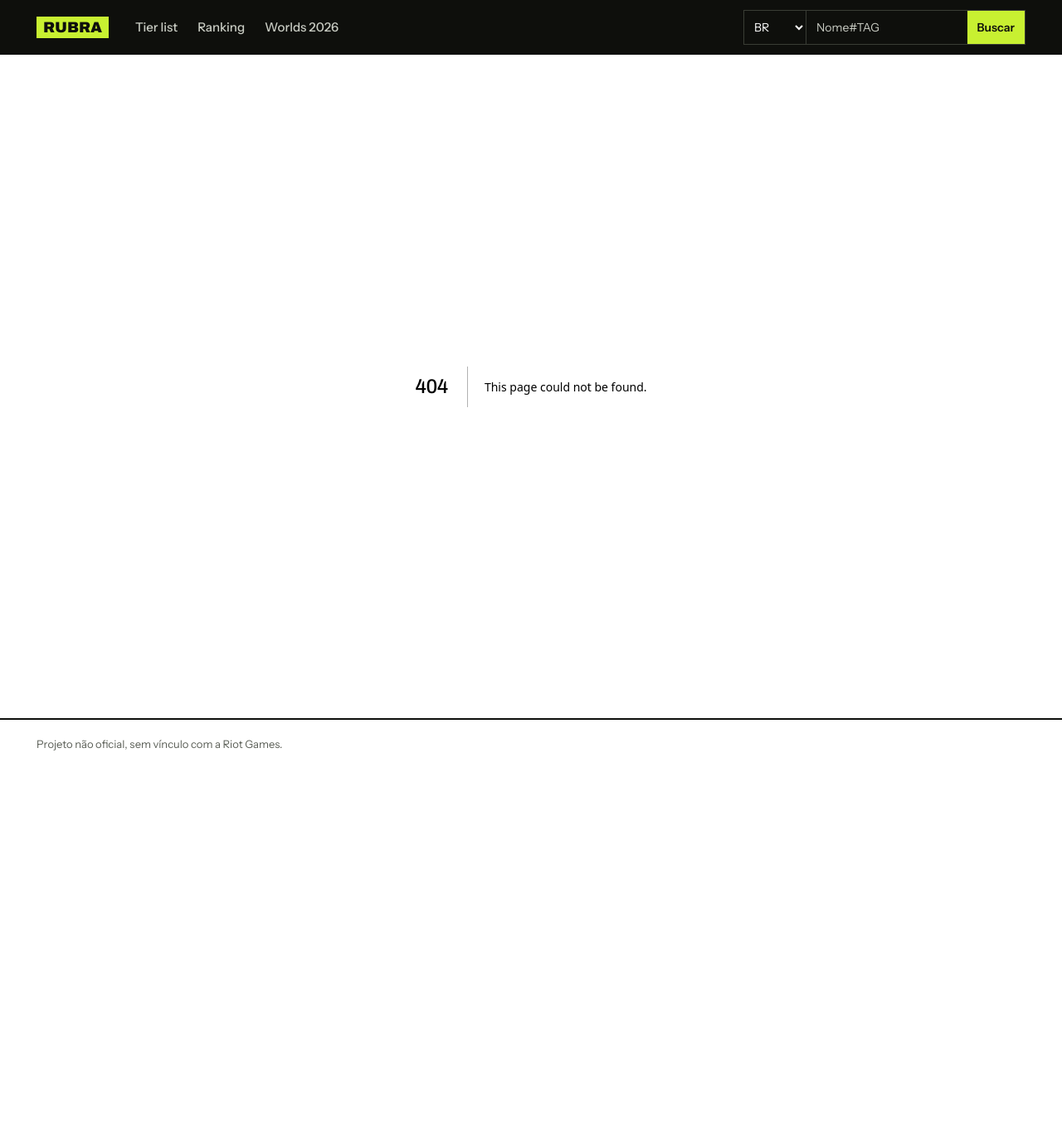
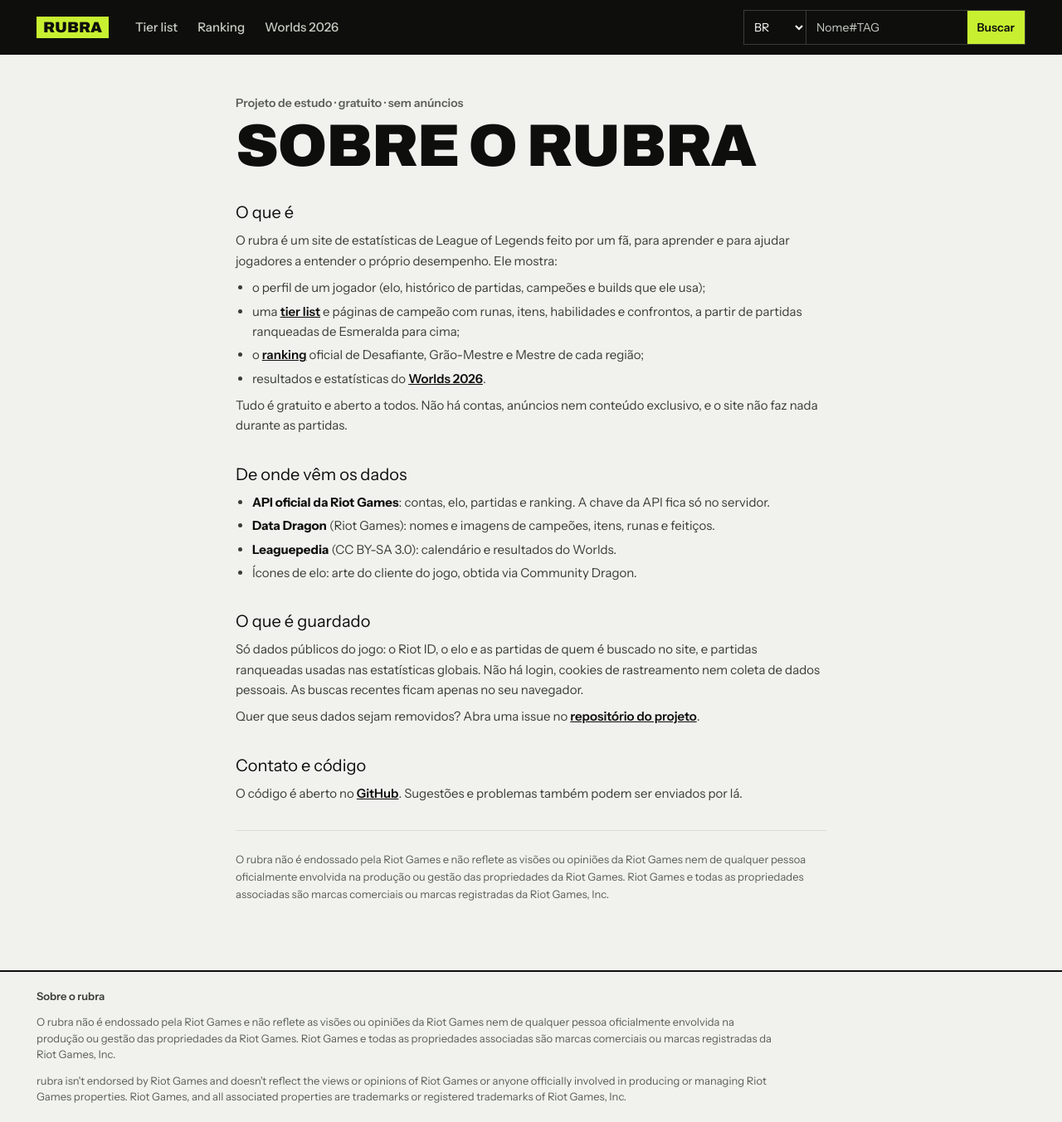
Before and after one commit to LeoGCarva/opgg-clone, a Next.js app: page /sobre in a window 1280 px wide. Before the commit this address had no page. Shown: the whole page at 83% size. Before the commit the page ends 928 px from the top, so only its background shows below. Built offline with nearby package versions, Linux system fonts and the light colour scheme.

Commit message:
feat(legal): add riot legal notice and about page

```diff
--- a/src/app/layout.tsx
+++ b/src/app/layout.tsx
@@ -57,9 +57,24 @@
         </header>
         {children}
         <footer className="mt-auto border-t-2 border-ink">
-          <p className="mx-auto max-w-[1240px] px-6 py-5 text-[13px] text-muted">
-            Projeto não oficial, sem vínculo com a Riot Games.
-          </p>
+          <div className="mx-auto flex max-w-[1240px] flex-col gap-3 px-6 py-5 text-[13px] text-muted">
+            <nav aria-label="Rodapé" className="flex gap-4 font-semibold text-ink-soft">
+              <Link href="/sobre" className="hover:text-ink hover:underline">
+                Sobre o rubra
+              </Link>
+            </nav>
+            {/* Aviso legal exigido pelos termos da API da Riot ("Legal Jibber Jabber"). */}
+            <p className="max-w-[900px] text-pretty">
+              O rubra não é endossado pela Riot Games e não reflete as visões ou opiniões da Riot Games nem de
+              qualquer pessoa oficialmente envolvida na produção ou gestão das propriedades da Riot Games. Riot
+              Games e todas as propriedades associadas são marcas comerciais ou marcas registradas da Riot Games, Inc.
+            </p>
+            <p lang="en" className="max-w-[900px] text-pretty">
+              rubra isn&apos;t endorsed by Riot Games and doesn&apos;t reflect the views or opinions of Riot Games or
+              anyone officially involved in producing or managing Riot Games properties. Riot Games, and all
+              associated properties are trademarks or registered trademarks of Riot Games, Inc.
+            </p>
+          </div>
         </footer>
       </body>
     </html>
--- /dev/null
+++ b/src/app/sobre/page.tsx
@@ -0,0 +1,99 @@
+import type { Metadata } from "next";
+import Link from "next/link";
+
+export const metadata: Metadata = { title: "Sobre · rubra" };
+
+const REPO_URL = "https://github.com/LeoGCarva/opgg-clone";
+
+// Página estática: o que o site faz, de onde vêm os dados e o que é guardado.
+// Também serve de referência para a revisão da Riot ao pedir a chave da API.
+export default function AboutPage() {
+  return (
+    <main className="mx-auto w-full max-w-[760px] flex-1 px-6 pt-12 pb-20">
+      <p className="text-sm font-semibold text-muted">Projeto de estudo · gratuito · sem anúncios</p>
+      <h1 className="mt-2 text-[clamp(40px,6vw,72px)] leading-[0.95]">Sobre o rubra</h1>
+
+      <div className="mt-8 space-y-8 text-[15px] leading-relaxed text-ink-soft [&_h2]:mb-2 [&_h2]:text-xl [&_h2]:text-ink [&_a]:font-semibold [&_a]:text-ink [&_a]:underline">
+        <section>
+          <h2>O que é</h2>
+          <p>
+            O rubra é um site de estatísticas de League of Legends feito por um fã, para aprender e para ajudar
+            jogadores a entender o próprio desempenho. Ele mostra:
+          </p>
+          <ul className="mt-2 list-disc space-y-1 pl-5">
+            <li>o perfil de um jogador (elo, histórico de partidas, campeões e builds que ele usa);</li>
+            <li>
+              uma <Link href="/champions">tier list</Link> e páginas de campeão com runas, itens, habilidades e
+              confrontos, a partir de partidas ranqueadas de Esmeralda para cima;
+            </li>
+            <li>
+              o <Link href="/leaderboard">ranking</Link> oficial de Desafiante, Grão-Mestre e Mestre de cada região;
+            </li>
+            <li>
+              resultados e estatísticas do <Link href="/esports/worlds-2026">Worlds 2026</Link>.
+            </li>
+          </ul>
+          <p className="mt-2">
+            Tudo é gratuito e aberto a todos. Não há contas, anúncios nem conteúdo exclusivo, e o site não faz nada
+            durante as partidas.
+          </p>
+        </section>
+
+        <section>
+          <h2>De onde vêm os dados</h2>
+          <ul className="list-disc space-y-1 pl-5">
+            <li>
+              <strong className="text-ink">API oficial da Riot Games</strong>: contas, elo, partidas e ranking. A
+              chave da API fica só no servidor.
+            </li>
+            <li>
+              <strong className="text-ink">Data Dragon</strong> (Riot Games): nomes e imagens de campeões, itens,
+              runas e feitiços.
+            </li>
+            <li>
+              <strong className="text-ink">Leaguepedia</strong> (CC BY-SA 3.0): calendário e resultados do Worlds.
+            </li>
+            <li>
+              Ícones de elo: arte do cliente do jogo, obtida via Community Dragon.
+            </li>
+          </ul>
+        </section>
+
+        <section>
+          <h2>O que é guardado</h2>
+          <p>
+            Só dados públicos do jogo: o Riot ID, o elo e as partidas de quem é buscado no site, e partidas
+            ranqueadas usadas nas estatísticas globais. Não há login, cookies de rastreamento nem coleta de dados
+            pessoais. As buscas recentes ficam apenas no seu navegador.
+          </p>
+          <p className="mt-2">
+            Quer que seus dados sejam removidos? Abra uma issue no{" "}
+            <a href={`${REPO_URL}/issues`} target="_blank" rel="noreferrer">
+              repositório do projeto
+            </a>
+            .
+          </p>
+        </section>
+
+        <section>
+          <h2>Contato e código</h2>
+          <p>
+            O código é aberto no{" "}
+            <a href={REPO_URL} target="_blank" rel="noreferrer">
+              GitHub
+            </a>
+            . Sugestões e problemas também podem ser enviados por lá.
+          </p>
+        </section>
+
+        <section className="border-t border-line pt-6 text-[13px] text-muted">
+          <p>
+            O rubra não é endossado pela Riot Games e não reflete as visões ou opiniões da Riot Games nem de
+            qualquer pessoa oficialmente envolvida na produção ou gestão das propriedades da Riot Games. Riot Games
+            e todas as propriedades associadas são marcas comerciais ou marcas registradas da Riot Games, Inc.
+          </p>
+        </section>
+      </div>
+    </main>
+  );
+}
```
Also changed, not shown: 1 other file (tests, documents, lock files or other folders).
